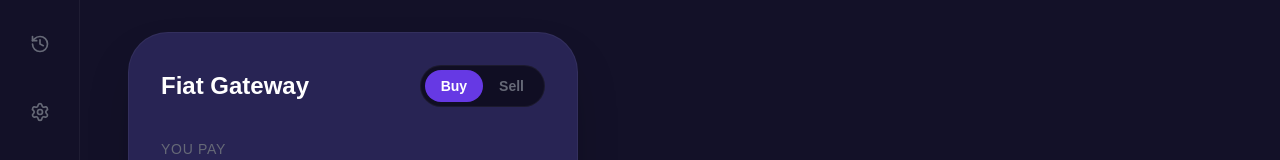
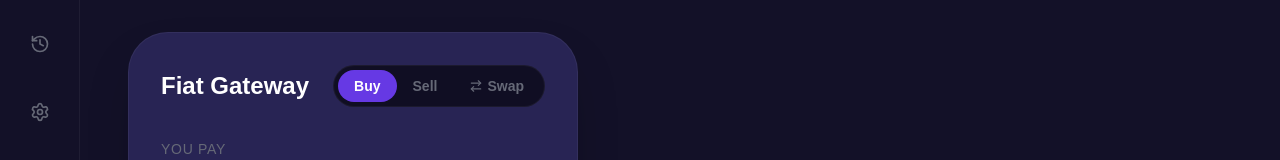
Before and after one commit to mizaelcabral/aioncrypto, a React (Vite) app: page /buy in a window 1280 px wide. Shown: the part 298-458 px from the top of the page. Built offline with nearby package versions, Linux system fonts and the light colour scheme; no server answers.

Commit message:
feat(swap): implement crypto swap interface in unlimit widget and link it to dashboard quick actions

```diff
--- a/src/components/UnlimitWidget.tsx
+++ b/src/components/UnlimitWidget.tsx
@@ -1,9 +1,22 @@
-import { useState } from 'react';
+import { useState, useEffect } from 'react';
+import { ArrowRightLeft } from 'lucide-react';
 
-export default function UnlimitWidget() {
+interface UnlimitWidgetProps {
+    initialAction?: 'buy' | 'sell' | 'swap';
+}
+
+export default function UnlimitWidget({ initialAction = 'buy' }: UnlimitWidgetProps) {
     const [amount] = useState('0.233455');
-    const [action, setAction] = useState<'buy' | 'sell'>('buy');
+    const [action, setAction] = useState<'buy' | 'sell' | 'swap'>(initialAction);
     const [fiat, setFiat] = useState('USD');
+    const [cryptoFrom, setCryptoFrom] = useState('BTC');
+    const [cryptoTo, setCryptoTo] = useState('ETH');
+
+    useEffect(() => {
+        if (initialAction) {
+            setAction(initialAction);
+        }
+    }, [initialAction]);
 
     return (
         <div className="bg-bg-surface rounded-[40px] p-8 border border-white/5 shadow-2xl relative overflow-hidden group">
@@ -25,27 +38,43 @@ export default function UnlimitWidget() {
                     >
                         Sell
                     </button>
+                    <button
+                        className={`px-4 py-1.5 rounded-full text-sm font-semibold transition-colors flex items-center gap-1 ${action === 'swap' ? 'bg-primary-purple text-white' : 'text-text-secondary hover:text-white'}`}
+                        onClick={() => setAction('swap')}
+                    >
+                        <ArrowRightLeft size={14} /> Swap
+                    </button>
                 </div>
             </div>
 
             <div className="space-y-6">
                 <div>
                     <label className="text-sm text-text-secondary font-medium mb-2 block uppercase tracking-wider">
-                        {action === 'buy' ? 'You Pay' : 'You Sell'}
+                        {action === 'buy' ? 'You Pay' : action === 'swap' ? 'You Swap' : 'You Sell'}
                     </label>
                     <div className="flex bg-[#131128] rounded-2xl p-4 border border-white/5 items-center">
                         <input
                             type="text"
                             className="bg-transparent border-none outline-none flex-1 text-2xl font-bold w-full"
-                            defaultValue={action === 'buy' ? '1,500' : '0.035'}
+                            defaultValue={action === 'buy' ? '1,500' : action === 'swap' ? '0.15' : '0.035'}
                         />
                         <select
                             className="bg-[#282454] border-none outline-none text-white font-bold py-2 px-4 rounded-xl ml-4 cursor-pointer"
-                            onChange={(e) => setFiat(e.target.value)}
-                            value={action === 'buy' ? fiat : 'BTC'}
+                            onChange={(e) => {
+                                if (action === 'swap') setCryptoFrom(e.target.value);
+                                else setFiat(e.target.value);
+                            }}
+                            value={action === 'swap' ? cryptoFrom : action === 'buy' ? fiat : 'BTC'}
                             disabled={action === 'sell'}
                         >
-                            {action === 'buy' ? (
+                            {action === 'swap' ? (
+                                <>
+                                    <option value="BTC">BTC</option>
+                                    <option value="ETH">ETH</option>
+                                    <option value="SOL">SOL</option>
+                                    <option value="XRP">XRP</option>
+                                </>
+                            ) : action === 'buy' ? (
                                 <>
                                     <option value="USD">USD</option>
                                     <option value="EUR">EUR</option>
@@ -60,21 +89,31 @@ export default function UnlimitWidget() {
 
                 <div>
                     <label className="text-sm text-text-secondary font-medium mb-2 block uppercase tracking-wider">
-                        {action === 'buy' ? 'You Receive' : 'You Receive'}
+                        You Receive
                     </label>
                     <div className="flex bg-[#131128] rounded-2xl p-4 border border-white/5 items-center">
                         <input
                             type="text"
                             className="bg-transparent border-none outline-none flex-1 text-2xl font-bold w-full text-primary-purple"
-                            value={action === 'buy' ? amount : '1,480.50'}
+                            value={action === 'buy' ? amount : action === 'swap' ? '2.85' : '1,480.50'}
                             readOnly
                         />
                         <select
                             className="bg-[#282454] border-none outline-none text-white font-bold py-2 px-4 rounded-xl ml-4 cursor-pointer"
-                            value={action === 'buy' ? 'BTC' : fiat}
-                            disabled={action === 'buy'}
+                            onChange={(e) => {
+                                if (action === 'swap') setCryptoTo(e.target.value);
+                            }}
+                            value={action === 'swap' ? cryptoTo : action === 'buy' ? 'BTC' : fiat}
+                            disabled={action !== 'swap'}
                         >
-                            {action === 'buy' ? (
+                            {action === 'swap' ? (
+                                <>
+                                    <option value="ETH">ETH</option>
+                                    <option value="BTC">BTC</option>
+                                    <option value="SOL">SOL</option>
+                                    <option value="XRP">XRP</option>
+                                </>
+                            ) : action === 'buy' ? (
                                 <option value="BTC">BTC</option>
                             ) : (
                                 <>
@@ -85,11 +124,13 @@ export default function UnlimitWidget() {
                             )}
                         </select>
                     </div>
-                    <p className="text-xs text-text-secondary mt-2 text-right">1 BTC = $42,050.00</p>
+                    <p className="text-xs text-text-secondary mt-2 text-right">
+                        {action === 'swap' ? `1 ${cryptoFrom} = 19.34 ${cryptoTo}` : '1 BTC = $42,050.00'}
+                    </p>
                 </div>
 
                 <button className="w-full bg-primary-purple hover:bg-white hover:text-bg-deep text-white font-bold py-4 rounded-xl transition-all shadow-[0_4px_14px_0_rgba(102,57,228,0.39)]">
-                    {action === 'buy' ? 'Buy Crypto' : 'Sell Crypto'}
+                    {action === 'buy' ? 'Buy Crypto' : action === 'swap' ? 'Swap Now' : 'Sell Crypto'}
                 </button>
 
                 <p className="text-xs text-center text-text-secondary mt-4 flex items-center justify-center gap-2">
--- a/src/pages/BuyDashboard.tsx
+++ b/src/pages/BuyDashboard.tsx
@@ -1,9 +1,13 @@
 import { useState, useEffect } from 'react';
+import { useLocation } from 'react-router-dom';
 import UnlimitWidget from '../components/UnlimitWidget';
 import DashboardHeader from '../components/DashboardHeader';
 import TokenCard from '../components/TokenCard';
 
 export default function BuyDashboard() {
+    const location = useLocation();
+    const initialAction = location.state?.action || 'buy';
+
     const [tokens, setTokens] = useState<any[]>([]);
     const [loading, setLoading] = useState(true);
 
@@ -38,7 +42,7 @@ export default function BuyDashboard() {
                     <p className="text-text-secondary text-lg mb-8 leading-relaxed">
                         Securely buy, sell, and exchange bridging the gap between traditional banking and crypto via our secure fiat gateway.
                     </p>
-                    <UnlimitWidget />
+                    <UnlimitWidget initialAction={initialAction} />
                 </div>
 
                 {/* Right Column: Grid of Cryptos */}
```
